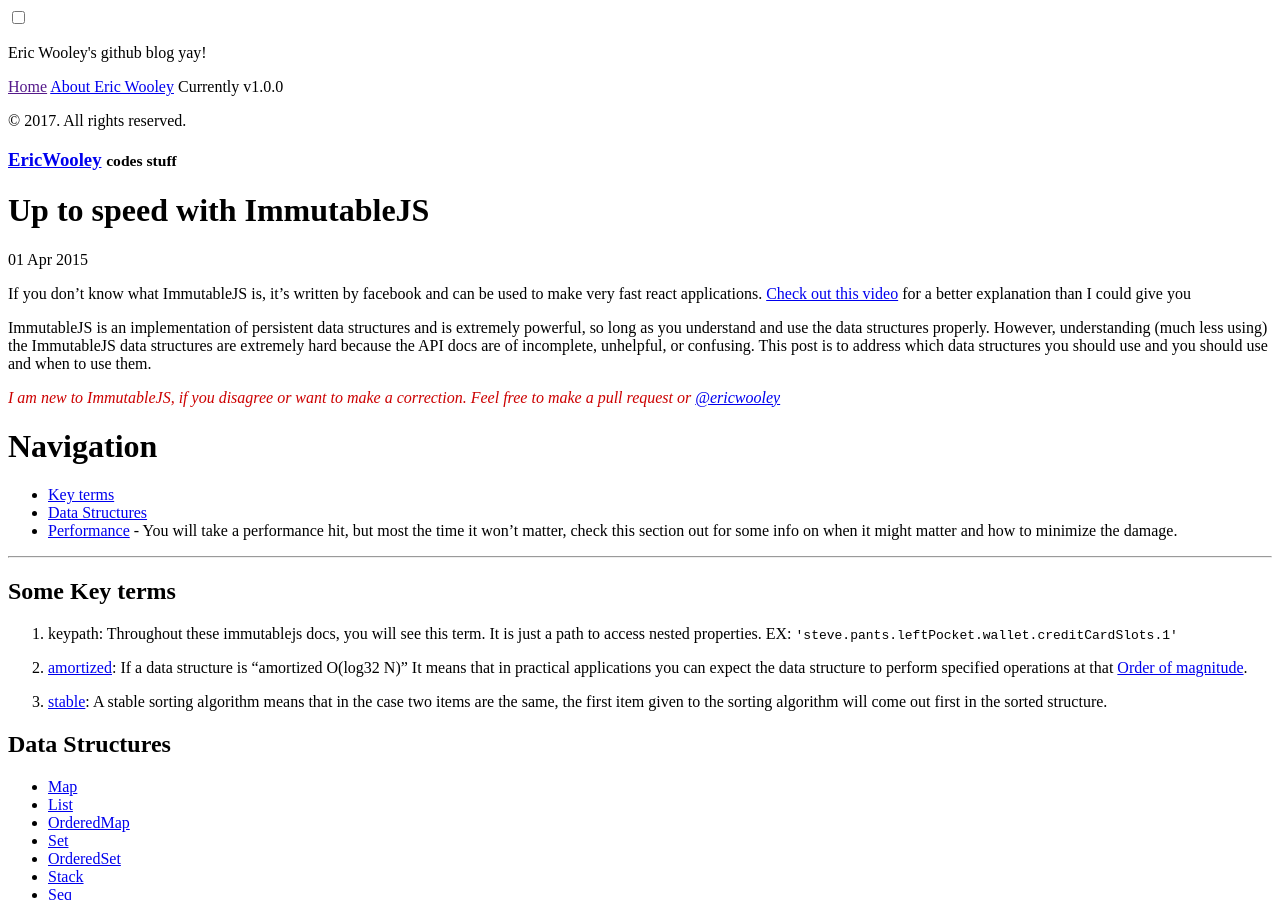
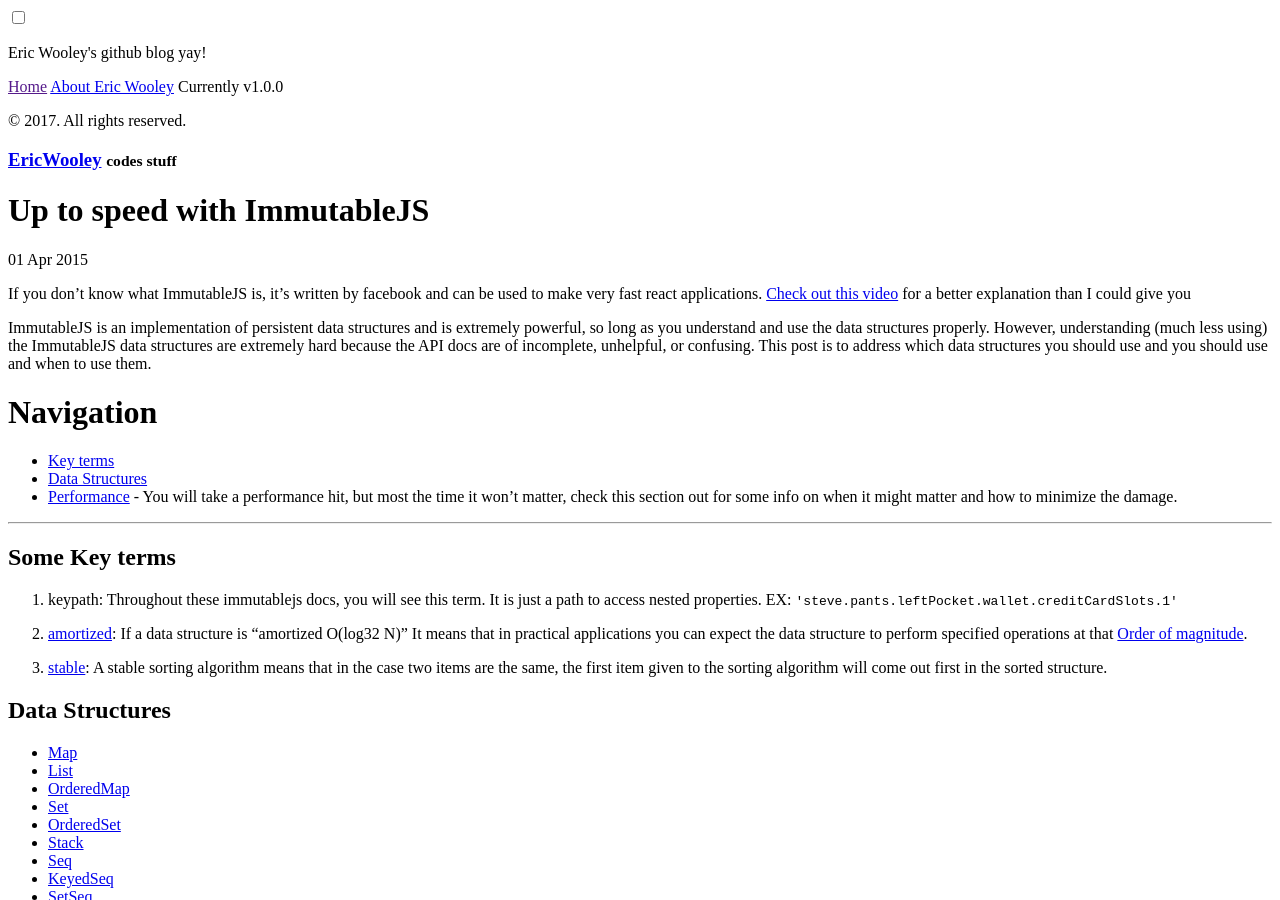
Before and after one commit to ericwooley/ericwooley.github.io, a Jekyll site: the page built from _posts/2015-04-01-using-immutablejs.markdown, in a window 1280 px wide and 900 px high. Built offline with Jekyll 4.4.1, drawn with Linux system fonts in a browser that asks for light colours; Markdown is read by kramdown in place of the engine named in the settings; comment, search, counter and statistics services are not loaded.

Commit message:
remove warning about immutable

```diff
--- a/_posts/2015-04-01-using-immutablejs.markdown
+++ b/_posts/2015-04-01-using-immutablejs.markdown
@@ -12,9 +12,6 @@ If you don't know what ImmutableJS is, it's written by facebook and can be used
 ImmutableJS is an implementation of persistent data structures and is extremely powerful, so long as you understand and use the data structures properly.
 However, understanding (much less using) the ImmutableJS data structures are extremely hard because the API docs are of incomplete, unhelpful, or confusing.
 This post is to address which data structures you should use and you should use and when to use them.
-
-<span style="color: #C00">*I am new to ImmutableJS, if you disagree or want
-to make a correction. Feel free to make a pull request or [@ericwooley](https://twitter.com/ericwooley)*</span>
 
 # Navigation
 * [Key terms](#keyterms)
```
